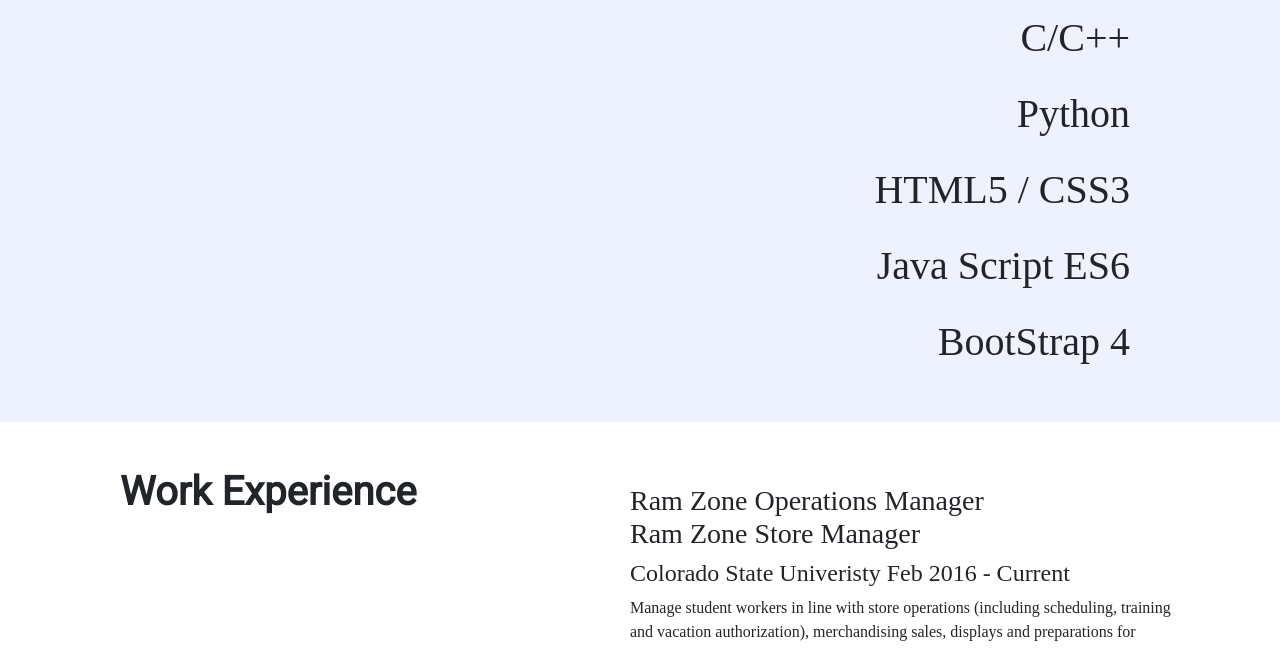
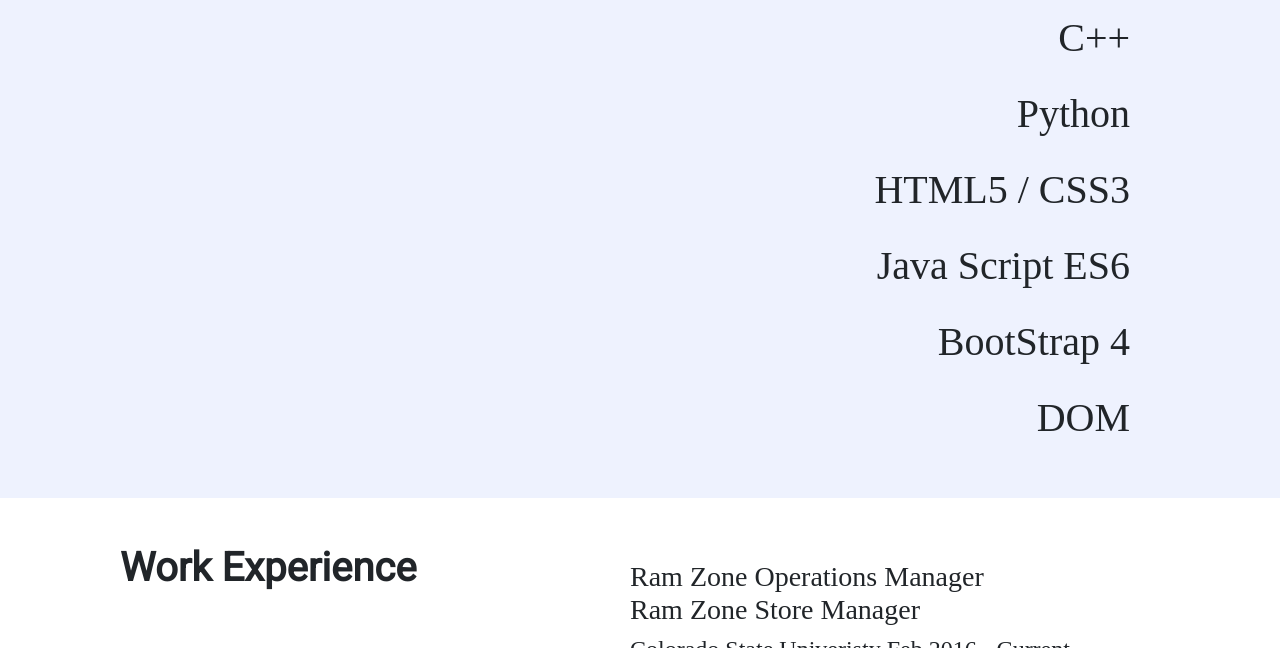
Before and after one commit to whitewolf8383/oldPersonalSite, a plain HTML site: page online-resume.html in a window 1280 px wide. Shown: the part 696-1344 px from the top of the page. Drawn offline with nearby package versions, Linux system fonts and the light colour scheme; a web font is replaced by a local one.

Commit message:
added DOM to list

```diff
--- a/online-resume.html
+++ b/online-resume.html
@@ -44,13 +44,13 @@
     <h1 class="tech">Technologies</h1>
     <div class="tech-div">
       <p>Java</p>
-      <p>C/C++</p>
+      <p>C++</p>
       <p>Python</p>
       <p>HTML5 / CSS3</p>
       <p>Java Script ES6</p>
       <p>BootStrap 4</p>
+      <p>DOM</p>
       <!--
-      <p>DOM</p>
       <p>jQuery</p>
       <p>Node.js</p>
       <p>Express.js</p>
```
